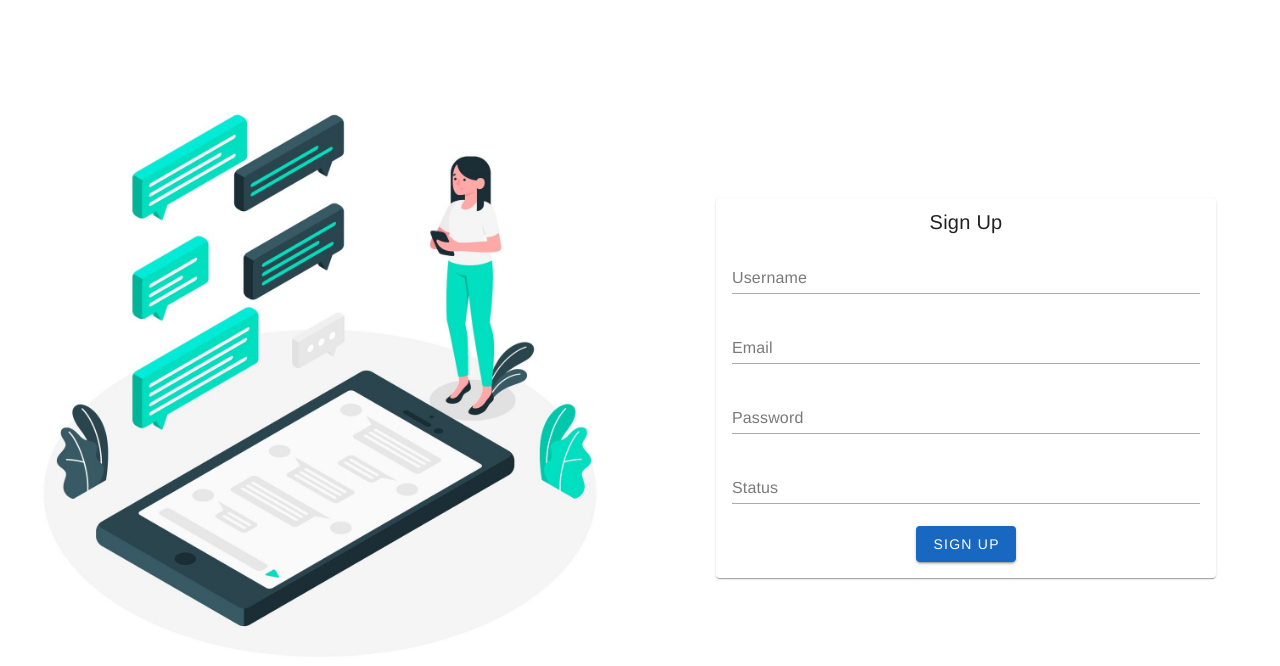
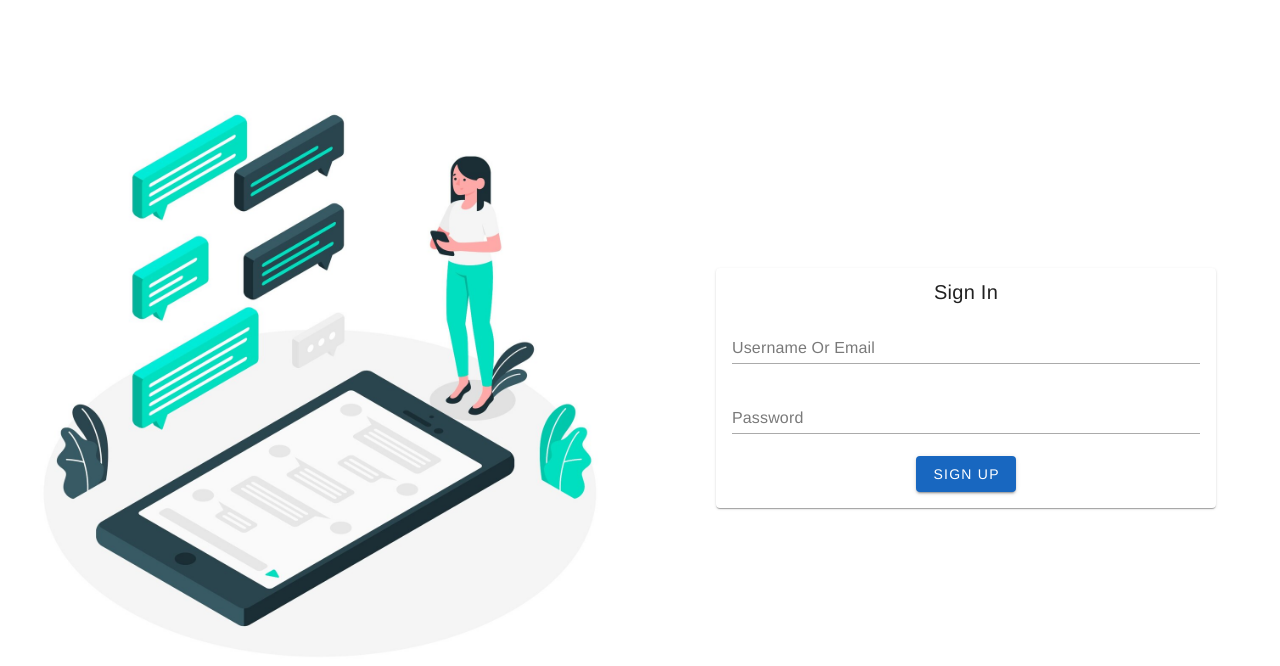
Before and after one commit to ashok-virat/vue3-chat, a Vue app: page /login in a window 1280 px wide. Shown: the top 666 px of the page. Built offline with nearby package versions, Linux system fonts and the light colour scheme.

Commit message:
routes added

```diff
--- a/package.json
+++ b/package.json
@@ -11,6 +11,7 @@
     "axios": "^1.6.8",
     "core-js": "^3.8.3",
     "vue": "^3.2.13",
+    "vue-router": "^4.3.2",
     "vuetify": "^3.5.16"
   },
   "devDependencies": {
--- a/src/App.vue
+++ b/src/App.vue
@@ -1,15 +1,12 @@
 <template>
-  <SignUpForm msg="Welcome to Your Vue.js App" />
+  <div>
+    <router-view />
+  </div>
 </template>
 
 <script>
-import SignUpForm from "./components/SignupForm.vue";
-
 export default {
   name: "App",
-  components: {
-    SignUpForm,
-  },
 };
 </script>
 
--- /dev/null
+++ b/src/components/LoginForm.vue
@@ -0,0 +1,91 @@
+
+<template>
+  <v-container class="signup-form" fluid>
+    <v-row justify="center" align="center" class="signup-form-row">
+      <v-col cols="6">
+        <img src="../../public/chat.jpeg" alt="Chat Image" class="image" />
+      </v-col>
+      <v-col cols="6">
+        <v-card class="mx-auto" max-width="500">
+          <v-card-title class="headline">Sign In</v-card-title>
+          <v-card-text>
+            <v-form @submit.prevent="submitForm">
+              <v-text-field
+                v-model="userForm.username"
+                variant="underlined"
+                label="Username Or Email"
+                required
+              ></v-text-field>
+              <v-text-field
+                v-model="userForm.password"
+                variant="underlined"
+                label="Password"
+                type="password"
+                required
+              ></v-text-field>
+              <v-btn type="submit" color="primary">Sign Up</v-btn>
+            </v-form>
+          </v-card-text>
+        </v-card>
+      </v-col>
+    </v-row>
+    <v-snackbar
+      v-model="snackbar"
+      :timeout="2000"
+      color="white"
+      tile
+      location="top"
+    >
+      {{ message }}
+      <template v-slot:actions>
+        <v-btn color="pink" variant="text" @click="snackbar = false">
+          Close
+        </v-btn>
+      </template>
+    </v-snackbar>
+  </v-container>
+</template>
+
+<script setup>
+import { ref, onMounted } from "vue";
+import ApiService from "../service/userService";
+
+const snackbar = ref(false);
+
+const message = ref("");
+
+const userForm = ref({
+  username: "",
+  email: "",
+  password: "",
+  status: "",
+});
+
+const submitForm = async () => {
+  try {
+    await ApiService.submitUserData(userForm.value);
+    snackbar.value = true;
+    message.value = "Signup Successful!";
+  } catch {
+    snackbar.value = "Techincal issue";
+  }
+};
+
+// lifecycle hooks
+onMounted(() => {
+  console.log("mounted");
+});
+</script>
+
+<style scoped>
+.image {
+  max-width: 100%;
+  height: auto;
+}
+.signup-form {
+  padding: 0px;
+}
+.signup-form-row {
+  height: 100vh;
+}
+</style>
--- a/src/main.js
+++ b/src/main.js
@@ -5,6 +5,7 @@ import * as components from 'vuetify/components'
 import * as directives from 'vuetify/directives'
 import 'vuetify/styles'
 import 'vuetify/dist/vuetify.min.css';
+import router from './route'
 
 const app = createApp(App);
 
@@ -14,5 +15,6 @@ const vuetify = createVuetify({
 });
 
 app.use(vuetify);
+app.use(router)
 
 app.mount('#app');
--- /dev/null
+++ b/src/route.js
@@ -0,0 +1,25 @@
+import SignupFormVue from './components/SignupForm.vue'
+import { createRouter, createWebHistory } from 'vue-router';
+import LoginForm from './components/LoginForm.vue'
+
+
+const routes = [
+    {
+        path: '/',
+        name: 'Signup',
+        component: SignupFormVue
+    },
+    {
+        path: '/login',
+        name: 'Login',
+        component: LoginForm
+    }
+]
+
+
+const router = createRouter({
+    history: createWebHistory(window.baseUrl),
+    routes,
+});
+
+export default router;
```
Also changed, not shown: 1 other file (tests, documents, lock files or other folders).
